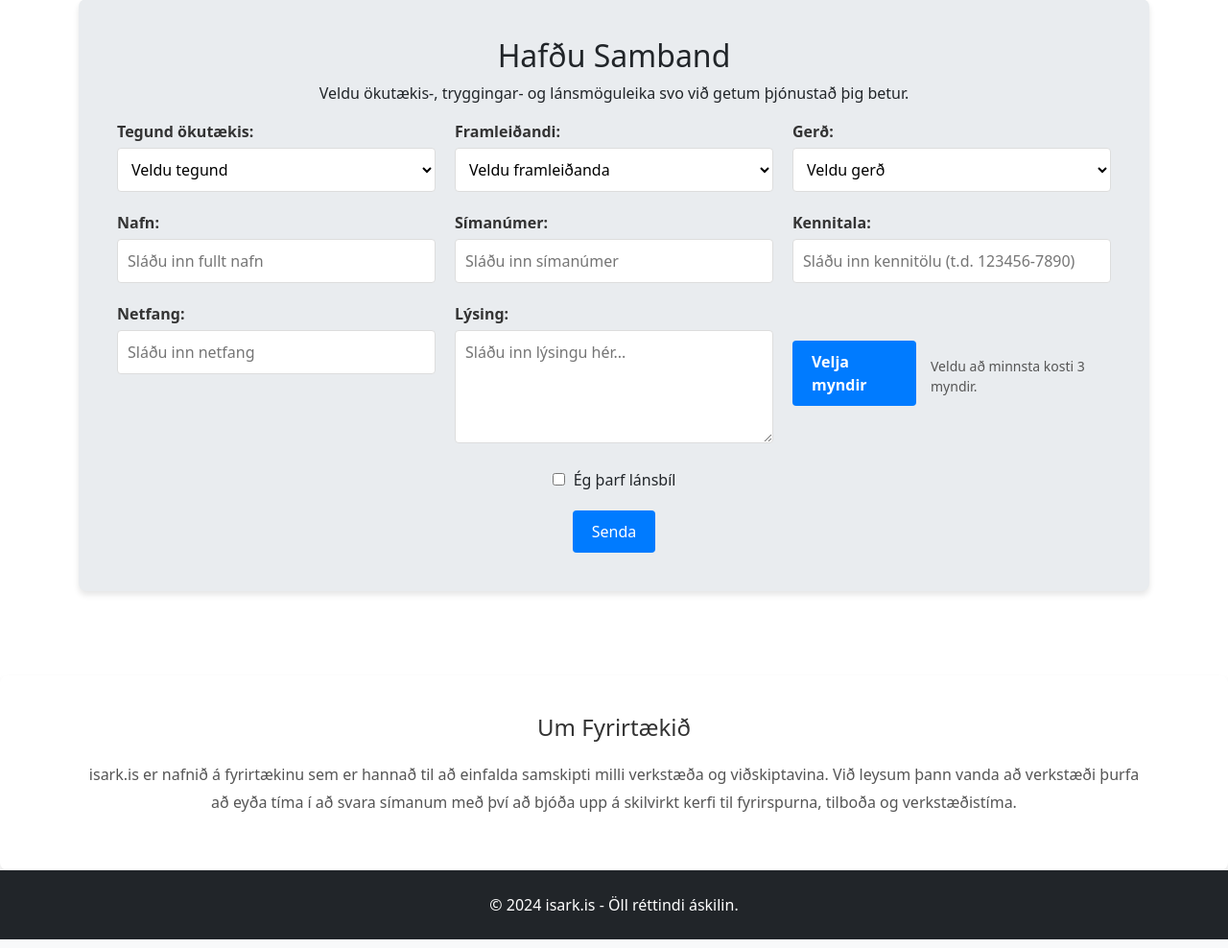
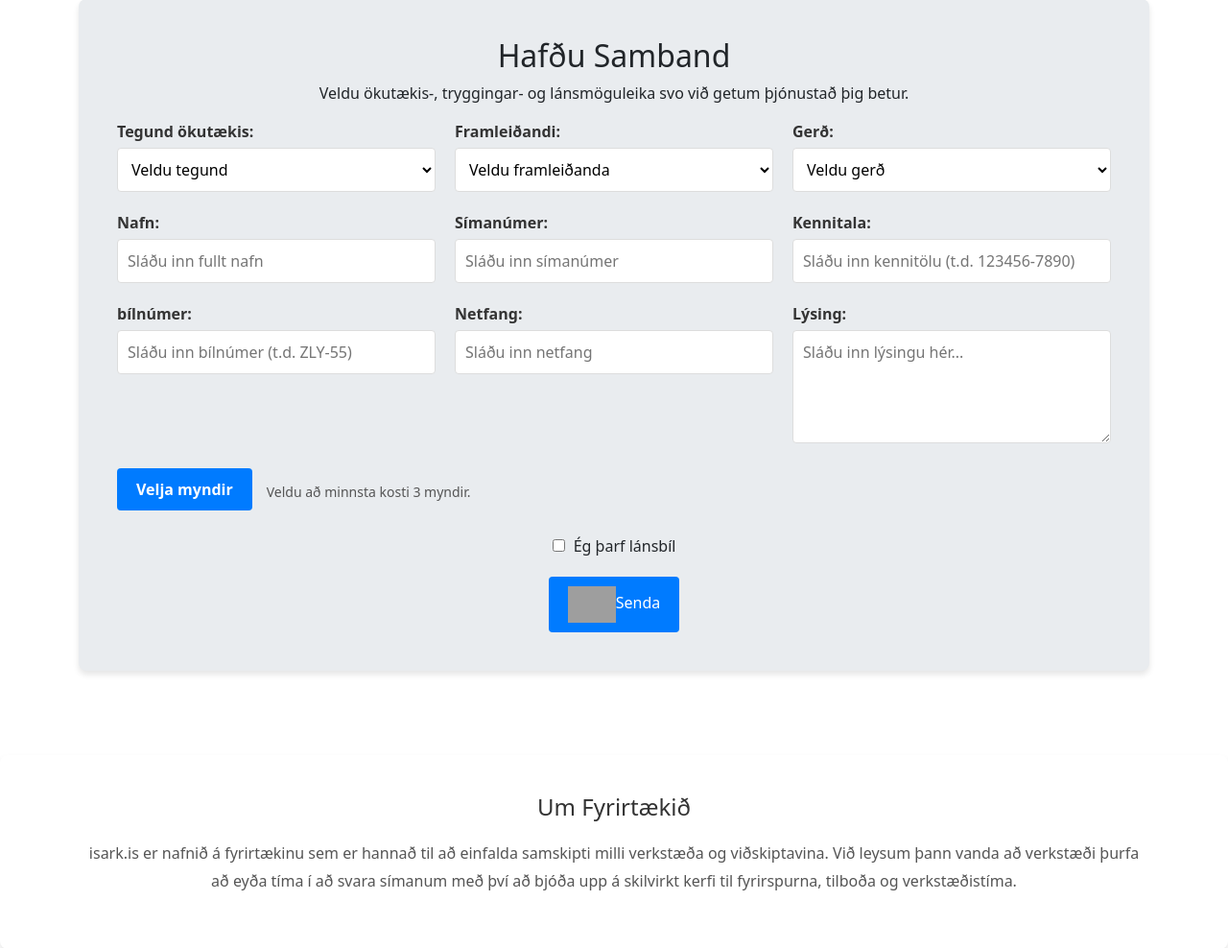
Before and after one commit to verkstaedi/appid, a Django app: page / in a window 1280 px wide. Shown: the part 351-1339 px from the top of the page at 96% size. Run offline with Django 5.2, Linux system fonts and the light colour scheme; some libraries are stand-ins or nearby versions; grey boxes are pictures that could not be loaded.

Commit message:
bilnúmer

```diff
--- a/vefsida/isark_website/main/forms.py
+++ b/vefsida/isark_website/main/forms.py
@@ -5,4 +5,4 @@ from .models import Notendur
 class NotendurForm(forms.ModelForm):
     class Meta:
         model = Notendur
-        fields = ['tegund_okutaekis', 'framleidandi', 'gerd', 'nafn', 'simanumer', 'kennitala', 'email', 'lysing']
+        fields = ['tegund_okutaekis', 'framleidandi', 'gerd', 'nafn', 'simanumer', 'kennitala', 'bilnumer', 'email', 'lysing']
--- a/vefsida/isark_website/main/templates/main/index.html
+++ b/vefsida/isark_website/main/templates/main/index.html
@@ -328,6 +328,12 @@
                             <input type="text" id="kennitala" name="kennitala" placeholder="Sláðu inn kennitölu (t.d. 123456-7890)" pattern="[0-9]{6}-?[0-9]{4}" required>
                         </div>
 
+                        <!-- Bílnúmer -->
+                        <div class="form-group">
+                            <label for="bilnumer">bílnúmer:</label>
+                            <input type="text" id="bilnumer" name="bilnumer" placeholder="Sláðu inn bílnúmer (t.d. ZLY-55)" required>
+                        </div>
+
                         <!-- Email -->
                         <div class="form-group">
                             <label for="email">Netfang:</label>
@@ -354,7 +360,7 @@
                         <label for="termsCheckbox">Ég þarf lánsbíl</label>
                     </div>
 
-                    <button type="submit" class="btn-submit">Senda</button>
+                    <button type="button"class="btn-submit" onclick="window.location.reload();"><img src="https://i.imgur.com/Qk4Vz5H.png" alt="Logo" width="50">Senda</button>
 
                 </form>
             </div>
```
